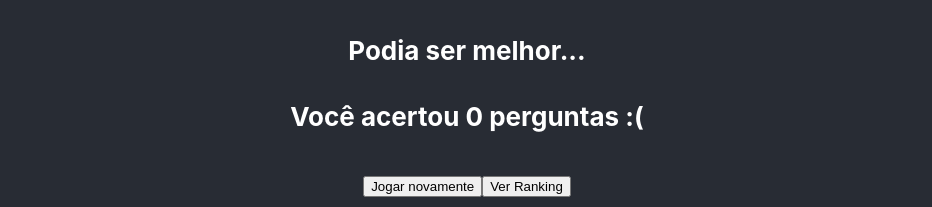
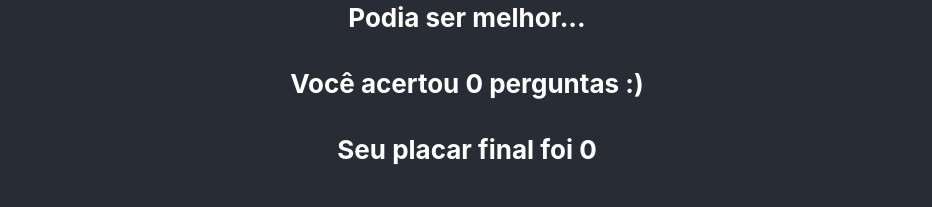
Before and after one commit to victorjunior95/sd-08-project-trivia-react-redux, a React (Create React App) app: page /feedback in a window 1280 px wide. Shown: the part 500-707 px from the top of the page, without its empty margins (173-1105 px from the left). Built offline with nearby package versions, Linux system fonts and the light colour scheme.

Commit message:
MAIN-GROUP-30-REQUISITOS 12 a 16 - Correção do Requisito 14

```diff
--- a/src/pages/Feedback.js
+++ b/src/pages/Feedback.js
@@ -7,8 +7,6 @@ class Feedback extends React.Component {
   constructor() {
     super();
 
-    this.renderSuccess = this.renderSuccess.bind(this);
-    this.renderSad = this.renderSad.bind(this);
     this.renderConditional = this.renderConditional.bind(this);
     this.handleHome = this.handleHome.bind(this);
     this.handleRanking = this.handleRanking.bind(this);
@@ -24,33 +22,37 @@ class Feedback extends React.Component {
     history.push('/ranking');
   }
 
-  renderSuccess() {
-    return (
-      <h1 data-testid="feedback-text">Mandou bem!</h1>
-    );
-  }
-
-  renderSad() {
-    return (
-      <h1 data-testid="feedback-text">Podia ser melhor...</h1>
-    );
-  }
-
   renderConditional() {
-    const { assertions } = this.props;
+    const { assertions, score } = this.props;
     const number = 3;
     if (assertions && assertions >= number) {
       return (
         <div>
           <h4 data-testid="feedback-text">Mandou bem!</h4>
-          <h4>{ `Você acertou ${assertions} perguntas :)` }</h4>
+          <h4>
+            {`Você acertou ${' '}`}
+            <span data-testid="feedback-total-question">{ assertions }</span>
+            {`${' '} perguntas :)`}
+          </h4>
+          <h4>
+            {`Seu placar final foi ${' '}`}
+            <span data-testid="feedback-total-score">{ score }</span>
+          </h4>
         </div>
       );
     }
     return (
       <div>
         <h4 data-testid="feedback-text">Podia ser melhor...</h4>
-        <h4>{ `Você acertou ${assertions} perguntas :(` }</h4>
+        <h4>
+          {`Você acertou ${' '}`}
+          <span data-testid="feedback-total-question">{ assertions }</span>
+          {`${' '} perguntas :)`}
+        </h4>
+        <h4>
+          {`Seu placar final foi ${' '}`}
+          <span data-testid="feedback-total-score">{ score }</span>
+        </h4>
       </div>
     );
   }
@@ -84,12 +86,14 @@ class Feedback extends React.Component {
 
 const mapStateToProps = (state) => ({
   assertions: state.game.assertions,
+  score: state.game.score,
 });
 
 export default connect(mapStateToProps)(Feedback);
 
 Feedback.propTypes = {
   assertions: PropTypes.number.isRequired,
+  score: PropTypes.number.isRequired,
   history: PropTypes.shape({
     push: PropTypes.func,
   }).isRequired,
```
